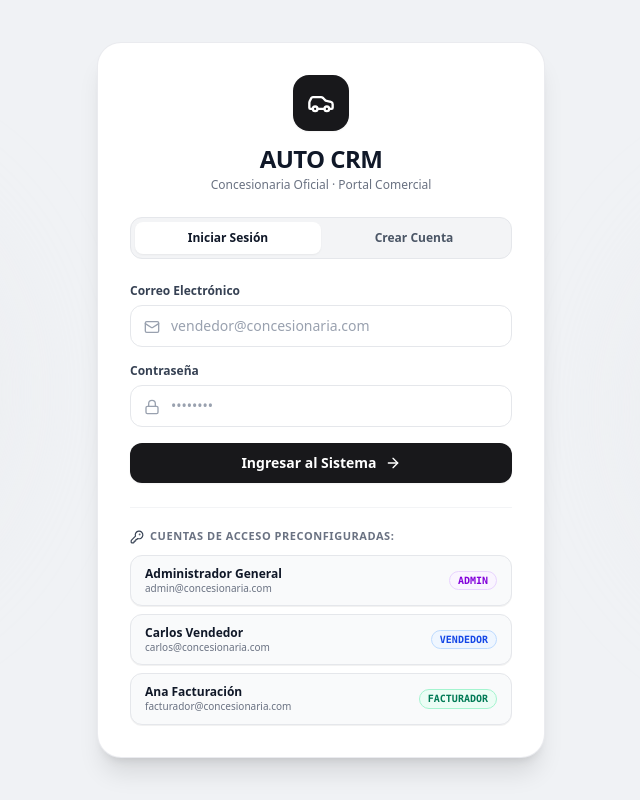
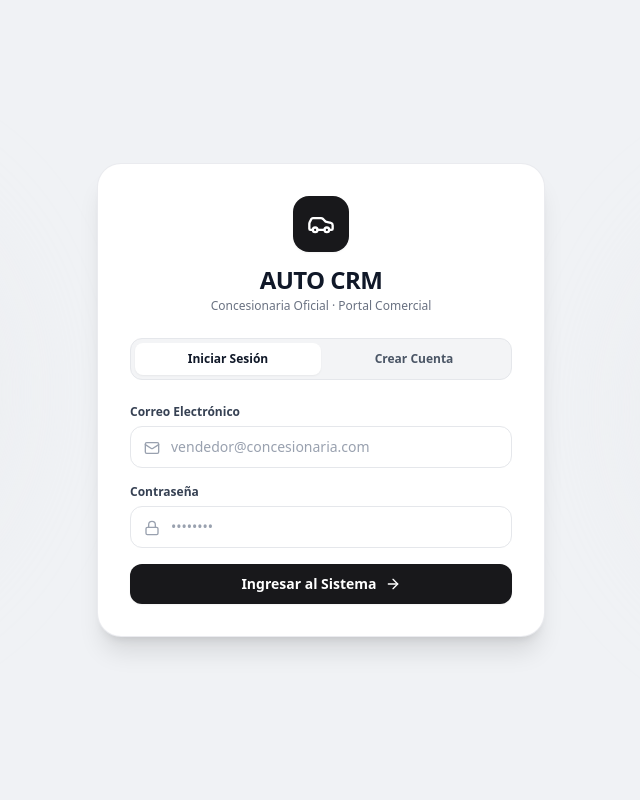
Before and after one commit to tomasbogado203-bit/crm-concesionaria, a React app in the folder frontend/: page / in a window 1280 px wide. Shown: the whole page, without its empty margins (319-959 px from the left). Built offline with nearby package versions, Linux system fonts and the light colour scheme; the HTML template or start-up script is replaced by a standard one.

Commit message:
style: remover accesos preconfigurados del login

```diff
--- a/frontend/src/views/LoginView.jsx
+++ b/frontend/src/views/LoginView.jsx
@@ -1,6 +1,6 @@
 import React, { useState } from 'react';
 import { useAuth } from '../context/AuthContext';
-import { Car, Lock, Mail, User, ArrowRight, ShieldCheck, KeyRound, Building2 } from 'lucide-react';
+import { Car, Lock, Mail, User, ArrowRight, ShieldCheck, Building2 } from 'lucide-react';
 
 export const LoginView = () => {
   const { login, registro } = useAuth();
@@ -47,20 +47,6 @@ export const LoginView = () => {
       });
     } catch (err) {
       setError(err.message || 'Error al registrar usuario');
-    } finally {
-      setCargando(false);
-    }
-  };
-
-  const loginRapido = async (testEmail, testPass) => {
-    setEmail(testEmail);
-    setPassword(testPass);
-    setError(null);
-    setCargando(true);
-    try {
-      await login(testEmail, testPass);
-    } catch (err) {
-      setError(err.message || 'Error al iniciar sesión');
     } finally {
       setCargando(false);
     }
@@ -245,57 +231,6 @@ export const LoginView = () => {
             </button>
           </form>
         )}
-
-        {/* Quick login helper for demo */}
-        <div className="mt-6 pt-5 border-t border-gray-100">
-          <p className="text-[11px] font-semibold text-gray-500 uppercase tracking-wider mb-2.5 flex items-center gap-1.5">
-            <KeyRound className="w-3.5 h-3.5 text-gray-700" />
-            Cuentas de Acceso Preconfiguradas:
-          </p>
-          <div className="space-y-2">
-            <button
-              type="button"
-              onClick={() => loginRapido('admin@concesionaria.com', 'Password123')}
-              className="w-full text-left px-3.5 py-2.5 rounded-xl bg-gray-50 hover:bg-gray-100 border border-gray-200 text-xs text-gray-700 flex items-center justify-between group transition cursor-pointer shadow-2xs"
-            >
-              <div>
-                <p className="font-semibold text-gray-900 group-hover:text-black transition">Administrador General</p>
-                <p className="text-[10px] text-gray-500">admin@concesionaria.com</p>
-              </div>
-              <span className="text-[10px] font-mono font-bold px-2 py-0.5 rounded-full bg-purple-50 text-purple-700 border border-purple-200">
-                ADMIN
-              </span>
-            </button>
-
-            <button
-              type="button"
-              onClick={() => loginRapido('carlos@concesionaria.com', 'Password123')}
-              className="w-full text-left px-3.5 py-2.5 rounded-xl bg-gray-50 hover:bg-gray-100 border border-gray-200 text-xs text-gray-700 flex items-center justify-between group transition cursor-pointer shadow-2xs"
-            >
-              <div>
-                <p className="font-semibold text-gray-900 group-hover:text-black transition">Carlos Vendedor</p>
-                <p className="text-[10px] text-gray-500">carlos@concesionaria.com</p>
-              </div>
-              <span className="text-[10px] font-mono font-bold px-2 py-0.5 rounded-full bg-blue-50 text-blue-700 border border-blue-200">
-                VENDEDOR
-              </span>
-            </button>
-
-            <button
-              type="button"
-              onClick={() => loginRapido('facturador@concesionaria.com', 'Password123')}
-              className="w-full text-left px-3.5 py-2.5 rounded-xl bg-gray-50 hover:bg-gray-100 border border-gray-200 text-xs text-gray-700 flex items-center justify-between group transition cursor-pointer shadow-2xs"
-            >
-              <div>
-                <p className="font-semibold text-gray-900 group-hover:text-black transition">Ana Facturación</p>
-                <p className="text-[10px] text-gray-500">facturador@concesionaria.com</p>
-              </div>
-              <span className="text-[10px] font-mono font-bold px-2 py-0.5 rounded-full bg-emerald-50 text-emerald-700 border border-emerald-200">
-                FACTURADOR
-              </span>
-            </button>
-          </div>
-        </div>
       </div>
     </div>
   );
```
